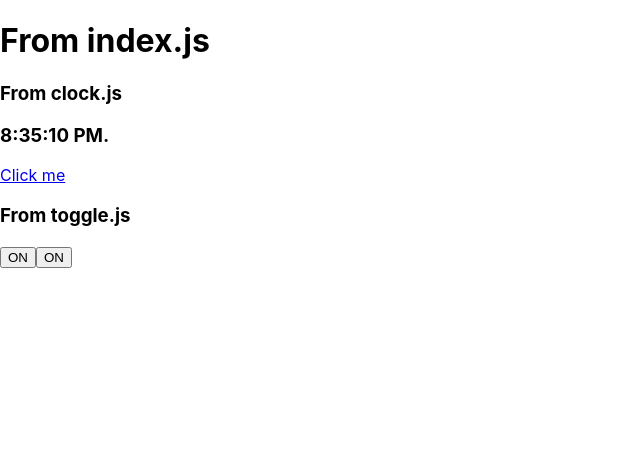
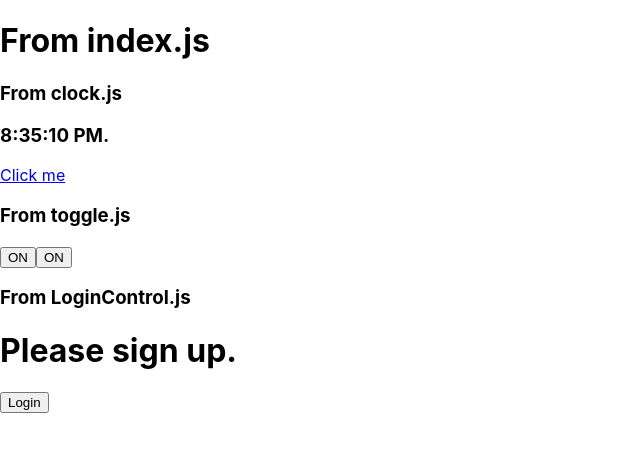
Before and after one commit to tatitati/react_playground, a React (Create React App) app: page / in a window 1280 px wide. Shown: the top 452 px of the page, without its empty margins (0-640 px from the left). Built offline with nearby package versions, Linux system fonts and the light colour scheme.

Commit message:
added some LoginControl button, to show how conditional render works

```diff
--- a/src/index.js
+++ b/src/index.js
@@ -3,18 +3,22 @@
 import './index.css';
 import Clock from './myfiles/clock.js';
 import Toggle from './myfiles/toggle.js';
+import LoginControl from './myfiles/LoginControl.js';
+import Greeting from './myfiles/Greeting.js';
 import App from './App';
 import * as serviceWorker from './serviceWorker';
 
-
+// "yarn start" render this file
 
 ReactDOM.render(
     [
       <h1> From index.js </h1>,
-      <h3> From clock.js </h3>,
-      <Clock />,
-      <h3> From toggle.js </h3>,
-      <Toggle />
+          <h3>    From clock.js </h3>,
+                <Clock />,
+          <h3>    From toggle.js </h3>,
+                <Toggle />,
+          <h3>    From LoginControl.js </h3>,
+                <LoginControl />,
     ],
   document.getElementById('root')
 );
--- /dev/null
+++ b/src/myfiles/Greeting.js
@@ -0,0 +1,41 @@
+import React from 'react';
+import ReactDOM from 'react-dom';
+
+function UserGreeting(props) {
+    return <h1>Welcome back!</h1>;
+}
+
+function GuestGreeting(props) {
+    return <h1>Please sign up.</h1>;
+}
+
+function Greeting(props) {
+    const isLoggedIn = props.isLoggedIn;
+    if (isLoggedIn) {
+        return <UserGreeting />;
+    }
+    return <GuestGreeting />;
+}
+
+function LoginButton(props) {
+    return (
+        <button onClick={props.onClick}>
+        Login
+        </button>
+    );
+}
+
+function LogoutButton(props) {
+    return (
+        <button onClick={props.onClick}>
+        Logout
+        </button>
+    );
+}
+
+export default Greeting;
+
+export {
+    LoginButton,
+    LogoutButton
+}
--- /dev/null
+++ b/src/myfiles/LoginControl.js
@@ -0,0 +1,42 @@
+import React from 'react';
+import ReactDOM from 'react-dom';
+import Greeting, {LogoutButton, LoginButton} from './Greeting.js';
+
+class LoginControl extends React.Component {
+  constructor(props) {
+    super(props);
+    this.handleLoginClick = this.handleLoginClick.bind(this);
+    this.handleLogoutClick = this.handleLogoutClick.bind(this);
+    this.state = {isLoggedIn: false};
+  }
+
+  handleLoginClick() {
+    this.setState({isLoggedIn: true});
+  }
+
+  handleLogoutClick() {
+    this.setState({isLoggedIn: false});
+  }
+
+  render() {
+    const isLoggedIn = this.state.isLoggedIn;
+    let button;
+
+    if (isLoggedIn) {
+      button = <LogoutButton onClick={this.handleLogoutClick} />;
+    } else {
+      button = <LoginButton onClick={this.handleLoginClick} />;
+    }
+
+    return (
+      <div>
+        <Greeting isLoggedIn={isLoggedIn} />
+        {button}
+      </div>
+    );
+  }
+}
+
+
+
+export default LoginControl;
```
